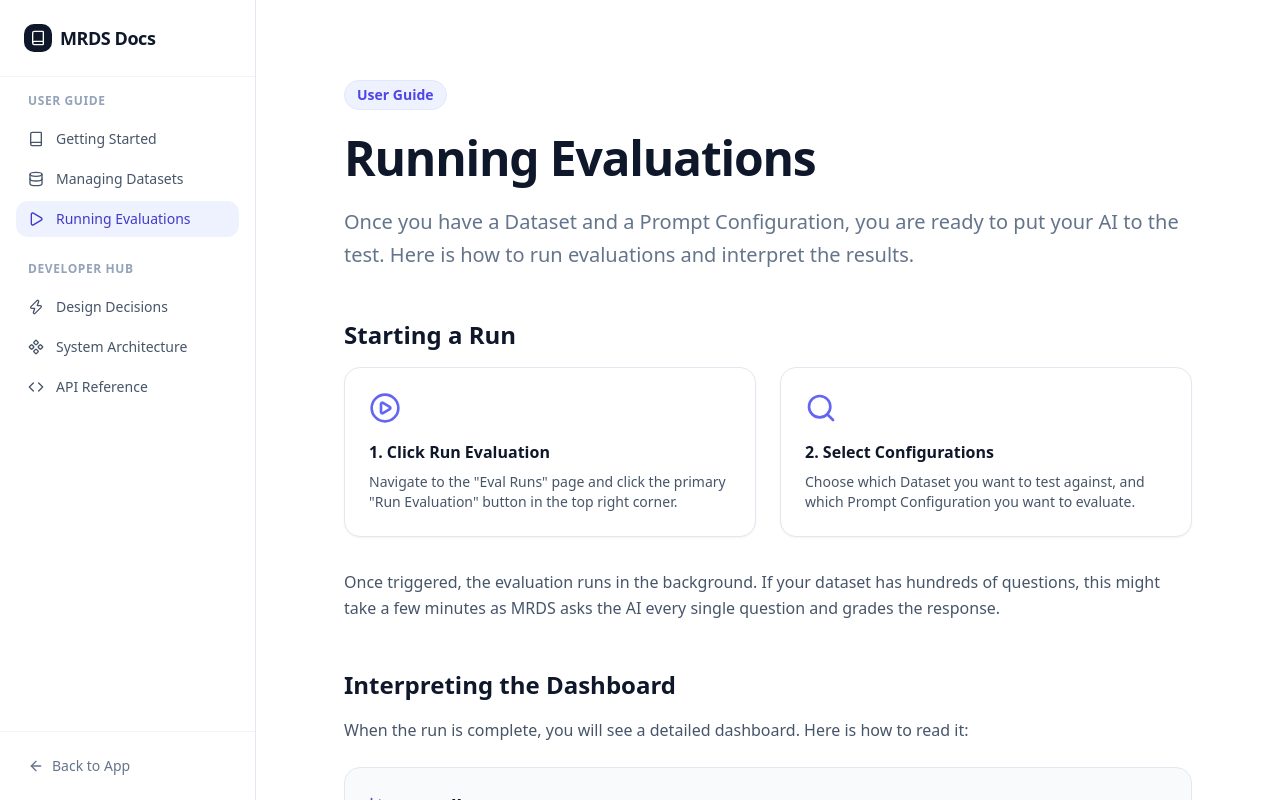
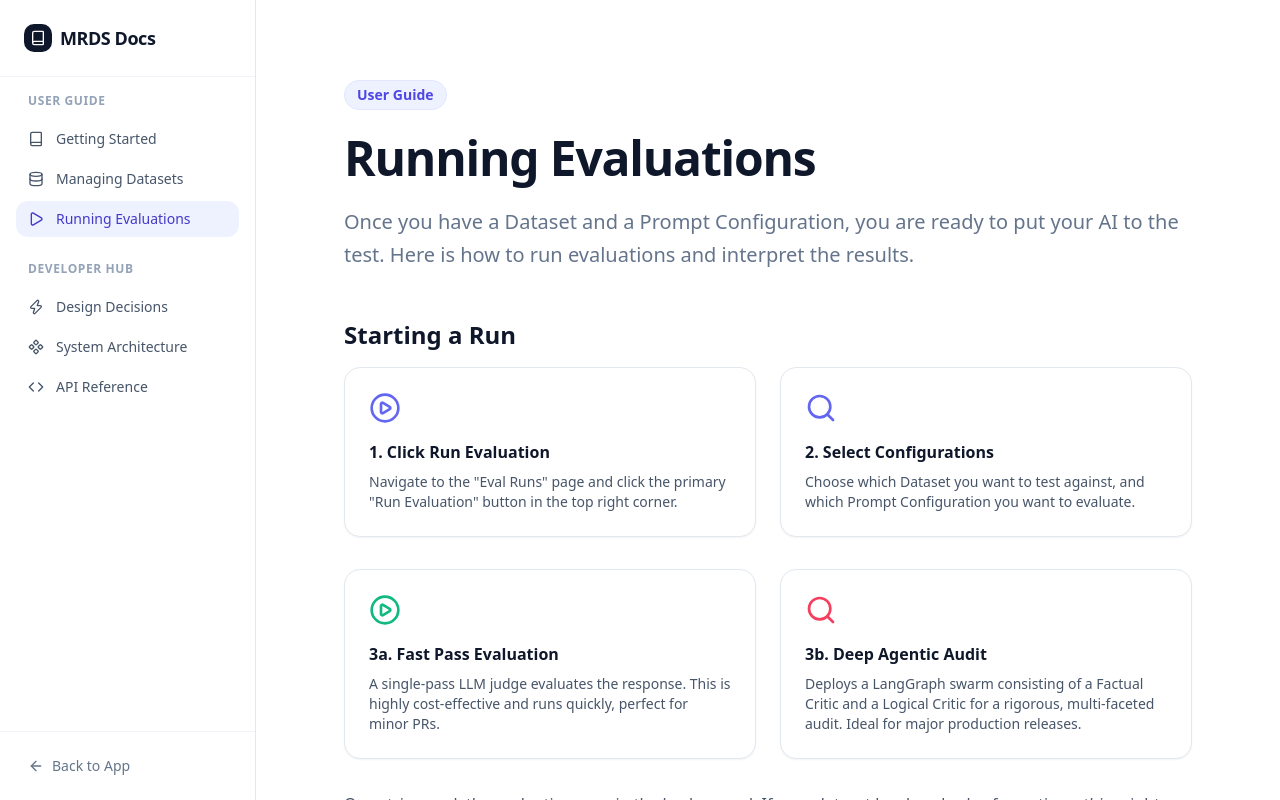
Before and after one commit to wachira567/Model_Regression_Detection_System_Frontend, a React (Vite) app: page /docs/evaluations in a window 1280 px wide. Shown: the top 800 px of the page. Built offline with nearby package versions, Linux system fonts and the light colour scheme; no server answers.

Commit message:
docs: Update user and dev docs for Smart Hybrid Engine

```diff
--- a/src/pages/docs/DevArchitecture.tsx
+++ b/src/pages/docs/DevArchitecture.tsx
@@ -57,7 +57,11 @@ export default function DevArchitecture() {
               <strong className="text-white">Execute:</strong> For every row in the dataset, it formats the <code>PromptConfig</code> and dispatches concurrent HTTP calls to the target LLM.
             </li>
             <li>
-              <strong className="text-white">Grade:</strong> The responses are fed into an "LLM-as-a-judge" model which assigns a score based on semantic similarity to the expected output.
+              <strong className="text-white">Grade (Smart Hybrid Engine):</strong> The responses are evaluated based on the user's selected mode:
+              <ul className="list-disc pl-5 mt-2 space-y-1">
+                <li><strong className="text-emerald-400">Fast Pass:</strong> A single LLM-as-a-judge assigns a score based on semantic similarity.</li>
+                <li><strong className="text-indigo-400">Deep Agentic Audit:</strong> A LangGraph state machine orchestrates parallel Factual and Logical Critics, synthesizing their scores via a Supervisor node.</li>
+              </ul>
             </li>
             <li>
               <strong className="text-white">Finalize:</strong> The traces are saved to the database, and the <code>EvalRun</code> status is updated to <code>completed</code>.
--- a/src/pages/docs/UserEvaluations.tsx
+++ b/src/pages/docs/UserEvaluations.tsx
@@ -30,6 +30,18 @@ export default function UserEvaluations() {
             <p className="text-sm text-slate-600 mb-0">Choose which Dataset you want to test against, and which Prompt Configuration you want to evaluate.</p>
           </div>
         </div>
+        <div className="flex flex-col md:flex-row gap-6 mb-8">
+          <div className="flex-1 bg-white border border-slate-200 rounded-2xl p-6 shadow-sm">
+            <PlayCircle className="w-8 h-8 text-emerald-500 mb-4" />
+            <h3 className="font-bold text-slate-900 mb-2">3a. Fast Pass Evaluation</h3>
+            <p className="text-sm text-slate-600 mb-0">A single-pass LLM judge evaluates the response. This is highly cost-effective and runs quickly, perfect for minor PRs.</p>
+          </div>
+          <div className="flex-1 bg-white border border-slate-200 rounded-2xl p-6 shadow-sm">
+            <Search className="w-8 h-8 text-rose-500 mb-4" />
+            <h3 className="font-bold text-slate-900 mb-2">3b. Deep Agentic Audit</h3>
+            <p className="text-sm text-slate-600 mb-0">Deploys a LangGraph swarm consisting of a Factual Critic and a Logical Critic for a rigorous, multi-faceted audit. Ideal for major production releases.</p>
+          </div>
+        </div>
         <p className="text-slate-600 leading-relaxed mb-6">
           Once triggered, the evaluation runs in the background. If your dataset has hundreds of questions, this might take a few minutes as MRDS asks the AI every single question and grades the response.
         </p>
```
